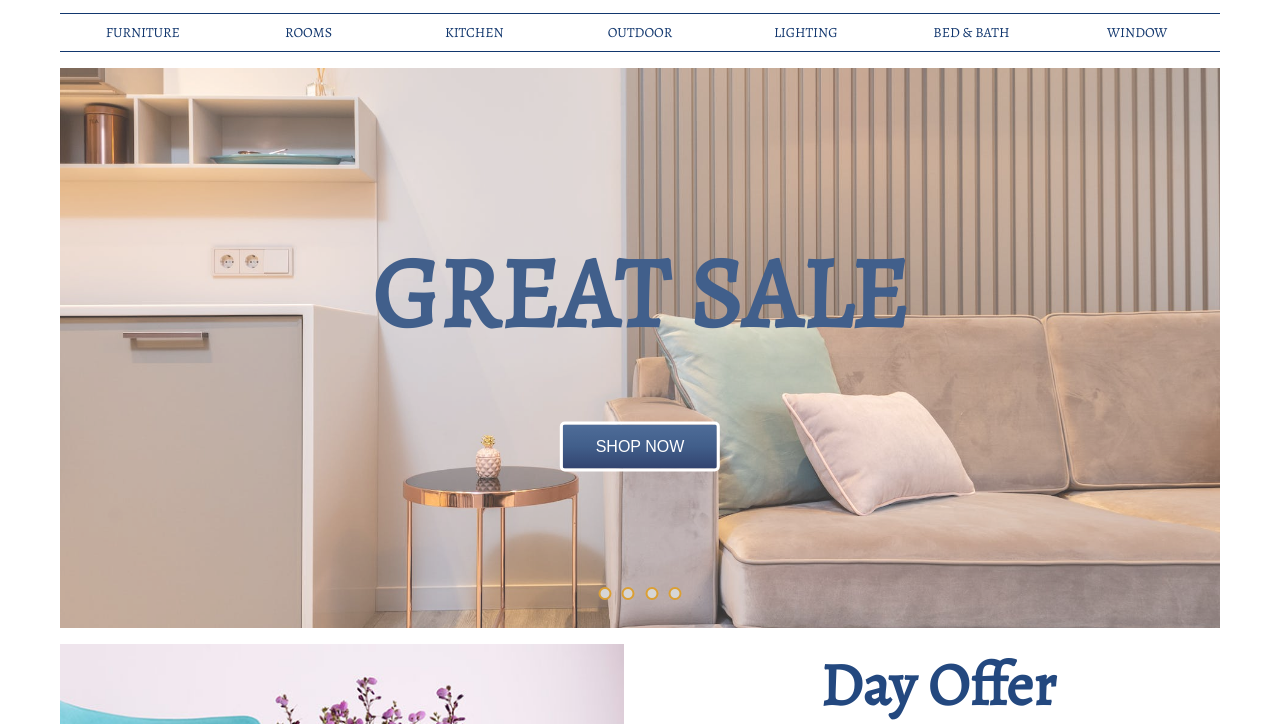
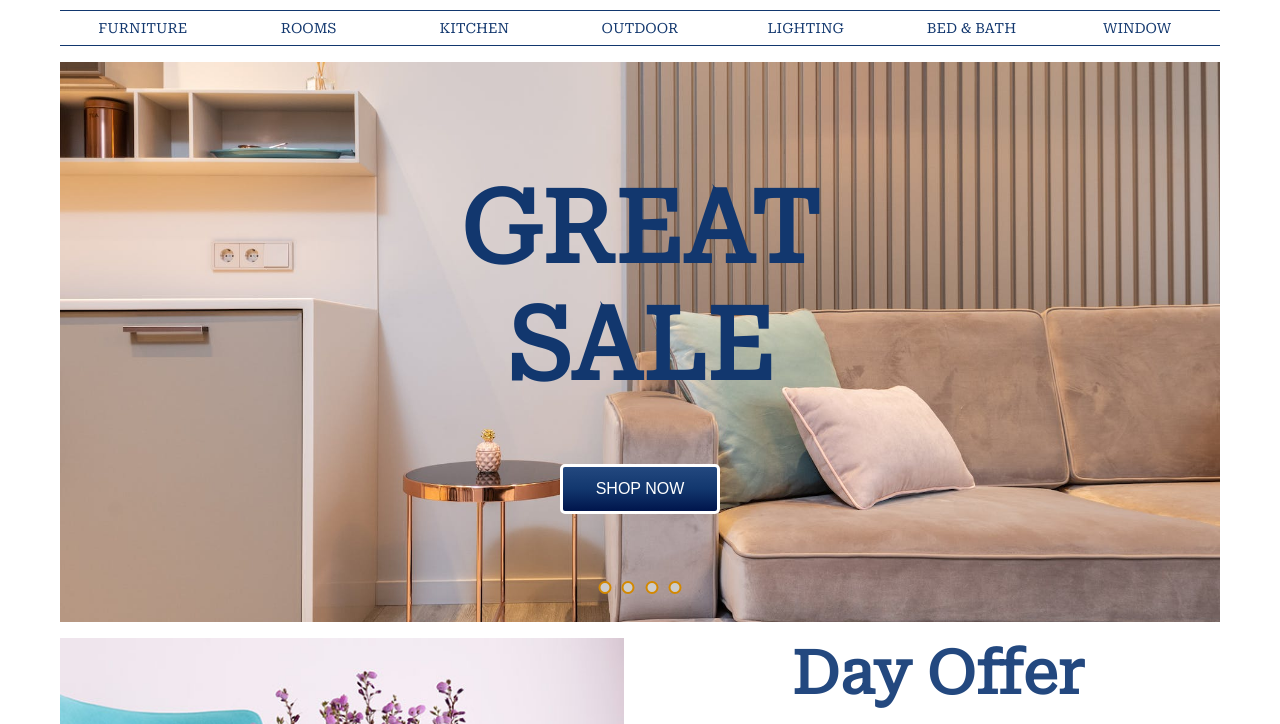
Before and after one commit to Nasif-Khan/Royal-Furnishings, a plain HTML site: page index.html in a window 1280 px wide. Shown: the part 76-800 px from the top of the page. Drawn offline with nearby package versions, Linux system fonts and the light colour scheme.

Commit message:
changed font family

```diff
--- a/index.html
+++ b/index.html
@@ -164,7 +164,7 @@
 
             <!-- banner -->
             <section class="banner">
-                <div class="img-opacity">
+                <!-- <div class="img-opacity"> -->
                     <div class="banner-content">
                         <h1 class="banner-heading">Great Sale</h1>
                         <button class="banner-btn">
@@ -196,7 +196,7 @@
                         </div>
                     </div>
                 </div>
-                </div> <!-- image-opacity -->
+                <!-- </div> image-opacity -->
             </section>
             <!-- end of banner -->
 
--- a/styles/styles.css
+++ b/styles/styles.css
@@ -1,6 +1,10 @@
-*{
+/* @import url('https://fonts.googleapis.com/css2?family=Alegreya&display=swap'); */
+  @import url('https://fonts.googleapis.com/css2?family=Roboto+Serif:opsz@8..144&display=swap');
+
+  *{
     margin: 0;
     padding: 0;
+
 }
 
 html{
@@ -10,8 +14,8 @@ html{
 
 body{
     box-sizing: border-box;
-    font-family: 'Alegreya', sans-serif;
-
+    /* font-family: 'Alegreya', sans-serif; */
+    font-family: 'Roboto Serif', serif;
 }
 
 /* navbar */
```
